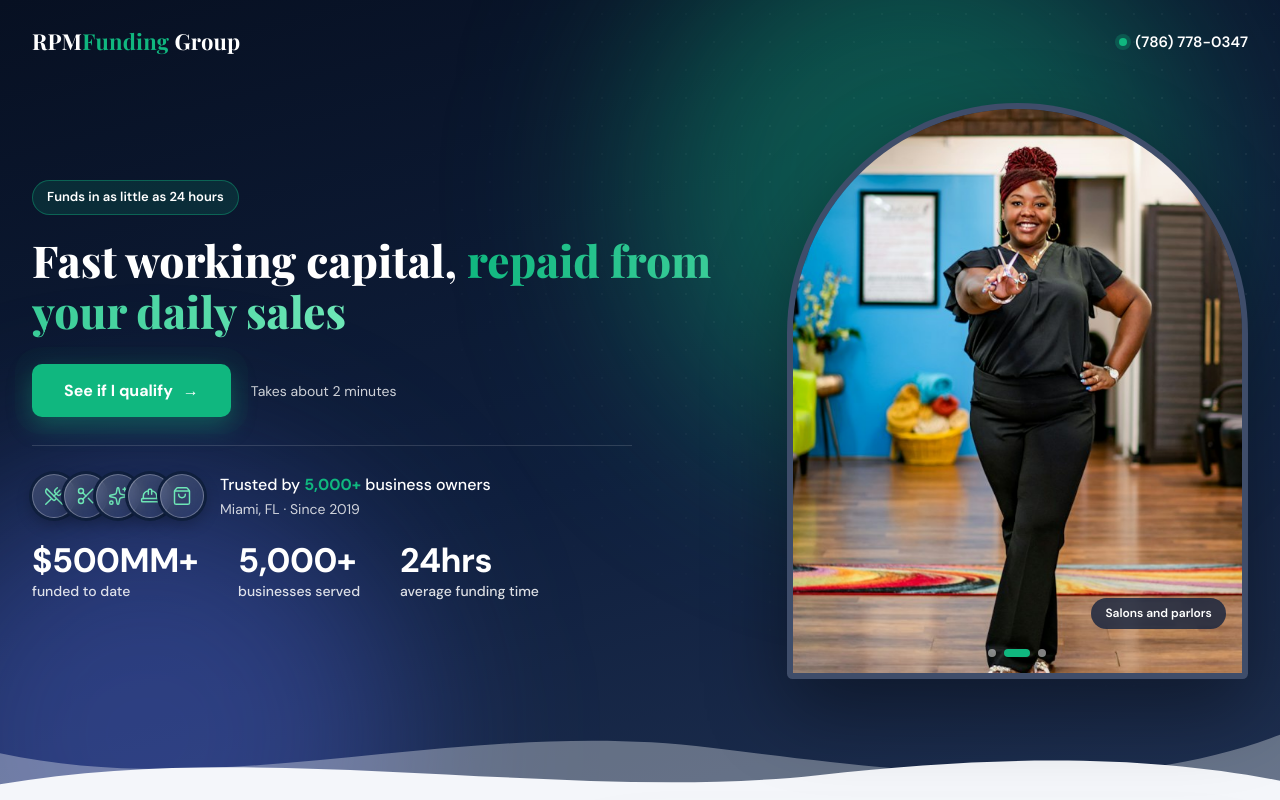
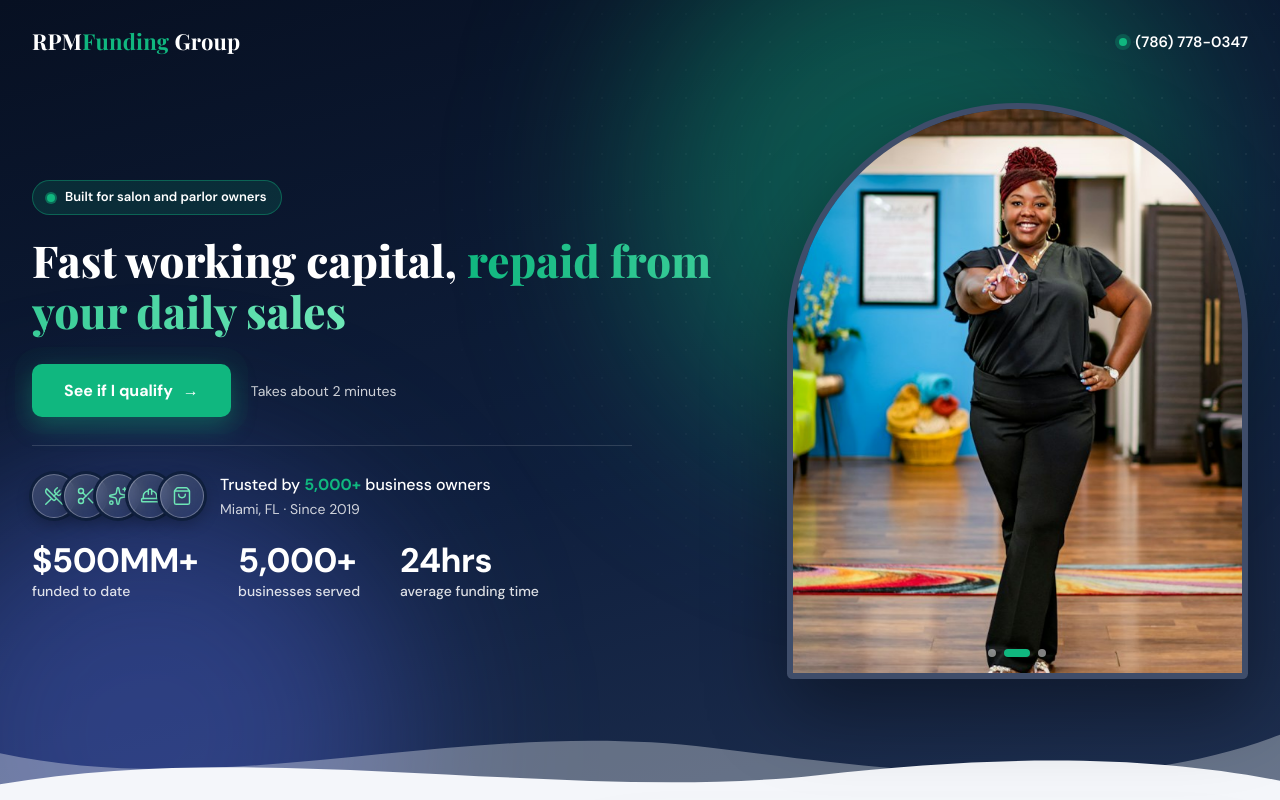
Before and after one commit to SofttikTech/client-rpm-funding-landing, a React (Vite) app: page / in a window 1280 px wide. Shown: the top 800 px of the page. Built offline with nearby package versions, Linux system fonts and the light colour scheme.

Commit message:
Hero chip becomes a live audience callout synced to the rotating photos

```diff
--- a/src/components/Hero/Hero.css
+++ b/src/components/Hero/Hero.css
@@ -14,7 +14,7 @@
 .rpm-hero-phone-dot { width: 8px; height: 8px; border-radius: 50%; background: var(--rpm-emerald); box-shadow: 0 0 0 4px rgba(16, 183, 127, 0.25); }
 
 .rpm-hero-grid { display: grid; grid-template-columns: 1.2fr 0.8fr; gap: 64px; align-items: center; }
-.rpm-hero-badge { display: inline-block; background: rgba(16, 183, 127, 0.15); border: 1px solid rgba(16, 183, 127, 0.4); color: #fff; font-size: 13px; font-weight: 600; padding: 6px 14px; border-radius: 40px; margin-bottom: 20px; }
+.rpm-hero-badge { display: inline-flex; align-items: center; gap: 10px; min-width: 250px; background: rgba(16, 183, 127, 0.15); border: 1px solid rgba(16, 183, 127, 0.4); color: #fff; font-size: 13px; font-weight: 600; padding: 6px 14px; border-radius: 40px; margin-bottom: 20px; }
 .rpm-hero-title { font-family: var(--rpm-font-head); font-size: 44px; line-height: 1.15; font-weight: 800; margin-bottom: 28px; }
 .rpm-hero-title em { font-style: normal; background: linear-gradient(90deg, var(--rpm-emerald), #6ee7b7); -webkit-background-clip: text; background-clip: text; color: transparent; }
 .rpm-hero-actions { display: flex; align-items: center; flex-wrap: wrap; gap: 16px 20px; margin-bottom: 28px; }
@@ -39,7 +39,6 @@
 .rpm-hero-frame { will-change: transform; position: relative; border-radius: 999px 999px 24px 24px; overflow: hidden; border: 6px solid rgba(255, 255, 255, 0.14); box-shadow: 0 30px 80px rgba(0, 0, 0, 0.4); aspect-ratio: 4 / 5; background: var(--rpm-navy-light); }
 .rpm-hero-photo { position: absolute; inset: 0; width: 100%; height: 100%; object-fit: cover; opacity: 0; transform: scale(1.1); transition: opacity 1.2s ease-in-out, transform 6s ease-out; }
 .rpm-hero-photo.active { opacity: 1; transform: scale(1); }
-.rpm-hero-tag { position: absolute; right: 16px; bottom: 44px; background: rgba(15, 31, 61, 0.78); backdrop-filter: blur(6px); color: #fff; font-size: 12px; font-weight: 600; padding: 6px 14px; border-radius: 40px; animation: rpm-hero-tag-in 0.8s ease-out both; }
 .rpm-hero-dots { position: absolute; left: 0; right: 0; bottom: 16px; display: flex; justify-content: center; gap: 8px; }
 .rpm-hero-dot { width: 8px; height: 8px; padding: 0; border: none; border-radius: 8px; background: rgba(255, 255, 255, 0.5); transition: all 0.4s ease-in-out; }
 .rpm-hero-dot.active { width: 26px; background: var(--rpm-emerald); }
@@ -48,6 +47,10 @@
 .rpm-hero-divider-back { fill: rgba(244, 246, 250, 0.35); }
 .rpm-hero-divider-front { fill: var(--rpm-bg); }
 
+.rpm-hero-badge-dot { flex: none; width: 8px; height: 8px; border-radius: 50%; background: var(--rpm-emerald); box-shadow: 0 0 0 0 rgba(16, 183, 127, 0.6); animation: rpm-hero-live 2s ease-out infinite; }
+.rpm-hero-badge-text { animation: rpm-hero-tag-in 0.8s ease-out both; }
+
+@keyframes rpm-hero-live { 0% { box-shadow: 0 0 0 0 rgba(16, 183, 127, 0.6); } 70% { box-shadow: 0 0 0 9px rgba(16, 183, 127, 0); } 100% { box-shadow: 0 0 0 0 rgba(16, 183, 127, 0); } }
 @keyframes rpm-hero-drift-a { from { transform: translate(0, 0); } to { transform: translate(-90px, 70px); } }
 @keyframes rpm-hero-drift-b { from { transform: translate(0, 0); } to { transform: translate(110px, -60px); } }
 @keyframes rpm-hero-tag-in { from { opacity: 0; transform: translateY(8px); } to { opacity: 1; transform: translateY(0); } }
--- a/src/components/Hero/Hero.jsx
+++ b/src/components/Hero/Hero.jsx
@@ -46,7 +46,7 @@ function Hero({ onApply }) {
 
         <div className="rpm-hero-grid">
           <div className="rpm-hero-copy">
-            <span className="rpm-hero-badge">Funds in as little as 24 hours</span>
+            <span className="rpm-hero-badge"><i className="rpm-hero-badge-dot" /><span className="rpm-hero-badge-text" key={index}>{PHOTOS[index]['audience']}</span></span>
             <h1 className="rpm-hero-title">Fast working capital, <em>repaid from your daily sales</em></h1>
             <div className="rpm-hero-actions">
               <button type="button" className="rpm-btn rpm-btn-pulse" onClick={onApply}>See if I qualify <i className="rpm-hero-arrow">→</i></button>
@@ -82,7 +82,6 @@ function Hero({ onApply }) {
               {PHOTOS.map(({ src, alt, position }, i) => (
                 <img key={src} className={`rpm-hero-photo${i === index ? ' active' : ''}`} src={src} alt={alt} style={{ objectPosition: position }} />
               ))}
-              <span className="rpm-hero-tag" key={index}>{PHOTOS[index]['tag']}</span>
               <div className="rpm-hero-dots">
                 {PHOTOS.map(({ tag }, i) => (
                   <button key={tag} type="button" aria-label={`Show ${tag}`} className={`rpm-hero-dot${i === index ? ' active' : ''}`} onClick={() => setIndex(i)} />
@@ -116,9 +115,9 @@ const TRUST_ICONS = [
   { label: 'Retail shops', Icon: ShoppingBag }
 ]
 const PHOTOS = [
-  { src: '/hero-owner.jpg', alt: 'Smiling restaurant owner checking sales on his phone', tag: 'Restaurants', position: '40% 50%' },
-  { src: '/hero-salon.jpg', alt: 'Smiling salon owner standing in her salon', tag: 'Salons and parlors', position: '45% 50%' },
-  { src: '/hero-medspa.jpg', alt: 'Smiling clinic owner in a bright studio', tag: 'Med spas', position: '50% 25%' }
+  { src: '/hero-owner.jpg', alt: 'Smiling restaurant owner checking sales on his phone', tag: 'Restaurants', audience: 'Built for restaurant owners', position: '40% 50%' },
+  { src: '/hero-salon.jpg', alt: 'Smiling salon owner standing in her salon', tag: 'Salons and parlors', audience: 'Built for salon and parlor owners', position: '45% 50%' },
+  { src: '/hero-medspa.jpg', alt: 'Smiling clinic owner in a bright studio', tag: 'Med spas', audience: 'Built for med spa owners', position: '50% 25%' }
 ]
 
 export default Hero
```
